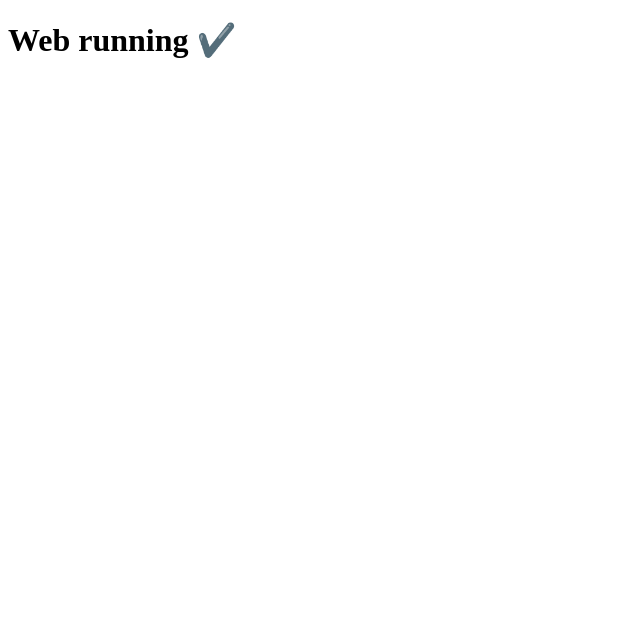
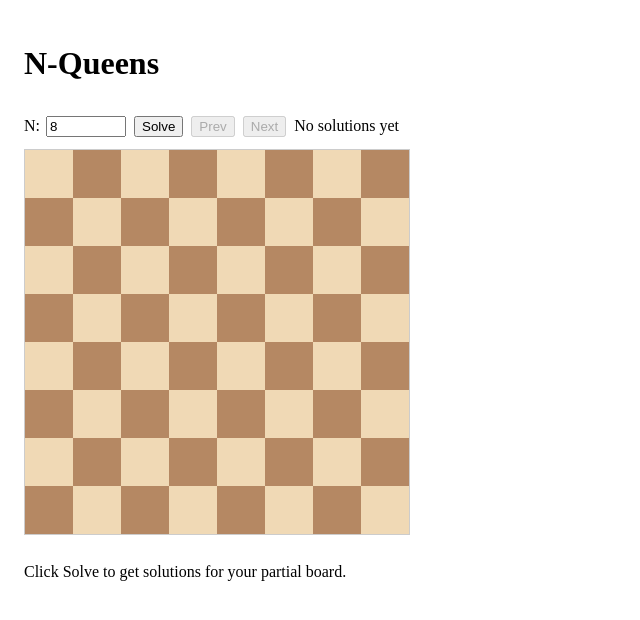
Before and after one commit to sussex-ase-group-3/puzzle-webapp, a React (Vite) app in the folder web/: page / in a window 1280 px wide. Shown: the top 620 px of the page, without its empty margins (0-640 px from the left). Built offline with nearby package versions, Linux system fonts and the light colour scheme; the HTML template or start-up script is replaced by a standard one.

Commit message:
added a basic front end

```diff
--- a/web/src/App.tsx
+++ b/web/src/App.tsx
@@ -1,3 +1,79 @@
+import { useState } from "react";
+import type { BoardState } from "./types";
+import { fetchSolutions } from "./api";
+import { Board } from "./components/Board";
+import { Controls } from "./components/Controls";
+
 export default function App() {
-  return <h1>Web running ✔️</h1>;
+  const [n, setN] = useState(8);
+  const [partial, setPartial] = useState<BoardState>(() => Array(8).fill(-1));
+  const [solutions, setSolutions] = useState<BoardState[]>([]);
+  const [idx, setIdx] = useState(0);
+  const [loading, setLoading] = useState(false);
+  const [error, setError] = useState<string | null>(null);
+
+  // when N changes, reset board and selection
+  const changeN = (v: number) => {
+    const nv = Math.max(1, Math.min(20, Math.floor(v || 0)));
+    setN(nv);
+    setPartial(Array(nv).fill(-1));
+    setSolutions([]);
+    setIdx(0);
+    setError(null);
+  };
+
+  const onCellToggle = (row: number, col: number) => {
+    setPartial(p => {
+      const next = [...p];
+      next[row] = (next[row] === col) ? -1 : col; // max one queen per row
+      return next;
+    });
+  };
+
+  const onSolve = async () => {
+    setLoading(true); setError(null);
+    try {
+      const data = await fetchSolutions({ n, partial });
+      setSolutions(data.solutions);
+      setIdx(0);
+    } catch (e: any) {
+      setError(e?.message ?? "Unknown error");
+      setSolutions([]);
+      setIdx(0);
+    } finally {
+      setLoading(false);
+    }
+  };
+
+  const hasSolutions = solutions.length > 0;
+  const current = hasSolutions ? solutions[idx] : null;
+
+  return (
+    <div style={{ padding: 16, display: "grid", gap: 12 }}>
+      <h1>N-Queens</h1>
+
+      <Controls
+        n={n}
+        setN={changeN}
+        count={solutions.length}
+        index={idx}
+        prev={() => setIdx(i => (i - 1 + solutions.length) % solutions.length)}
+        next={() => setIdx(i => (i + 1) % solutions.length)}
+        solve={onSolve}
+        solving={loading}
+      />
+
+      {error && <div style={{ color: "crimson" }}>{error}</div>}
+
+      <Board
+        n={n}
+        placement={current ?? partial}
+        editable={!hasSolutions}    // lock board when viewing a solution (optional)
+        onToggle={onCellToggle}
+      />
+
+      {!hasSolutions && !loading && <p>Click Solve to get solutions for your partial board.</p>}
+      {hasSolutions && <p>{solutions.length} solution(s) found.</p>}
+    </div>
+  );
 }
--- /dev/null
+++ b/web/src/api.ts
@@ -0,0 +1,14 @@
+import type { SolveRequest, SolveResponse } from "./types";
+
+export async function fetchSolutions(req: SolveRequest): Promise<SolveResponse> {
+  const res = await fetch("/api/nqueens/solve", {
+    method: "POST",
+    headers: { "Content-Type": "application/json" },
+    body: JSON.stringify(req),
+  });
+  if (!res.ok) {
+    const msg = await res.text().catch(() => "");
+    throw new Error(`Solve failed: ${res.status} ${msg}`);
+  }
+  return res.json();
+}
--- /dev/null
+++ b/web/src/components/Board.tsx
@@ -0,0 +1,49 @@
+import React from "react";
+import type { BoardState } from "../types";
+
+export function Board({
+  n, placement, editable, onToggle
+}: {
+  n: number;
+  placement: BoardState;
+  editable: boolean;
+  onToggle: (row: number, col: number) => void;
+}) {
+  const size = `min(48px, calc(80vmin/${n}))`;
+  return (
+    <div
+      role="grid"
+      aria-label={`${n} by ${n} board`}
+      style={{
+        display: "grid",
+        gridTemplateColumns: `repeat(${n}, ${size})`,
+        gridAutoRows: `${size}`,
+        border: "1px solid #ccc",
+        width: "fit-content"
+      }}
+    >
+      {Array.from({ length: n * n }, (_, i) => {
+        const r = Math.floor(i / n), c = i % n;
+        const hasQ = placement[r] === c;
+        const dark = (r + c) % 2 === 1;
+        return (
+          <button
+            key={i}
+            role="gridcell"
+            aria-label={`Row ${r + 1} Col ${c + 1}${hasQ ? " with queen" : ""}`}
+            disabled={!editable}
+            onClick={() => editable && onToggle(r, c)}
+            style={{
+              border: "none",
+              background: dark ? "#b58863" : "#f0d9b5",
+              cursor: editable ? "pointer" : "default",
+              fontSize: "clamp(16px, 6vmin, 26px)"
+            }}
+          >
+            {hasQ ? "♛" : ""}
+          </button>
+        );
+      })}
+    </div>
+  );
+}
--- /dev/null
+++ b/web/src/components/Controls.tsx
@@ -0,0 +1,29 @@
+export function Controls({
+  n, setN, count, index, prev, next, solve, solving
+}: {
+  n: number; setN: (v: number) => void;
+  count: number; index: number;
+  prev: () => void; next: () => void;
+  solve: () => void; solving: boolean;
+}) {
+  return (
+    <div style={{ display: "flex", gap: 8, alignItems: "center" }}>
+      <label>
+        N:
+        <input
+          type="number"
+          min={1} max={20}
+          value={n}
+          onChange={e => setN(+e.target.value)}
+          style={{ width: 72, marginLeft: 6 }}
+        />
+      </label>
+      <button onClick={solve} disabled={solving}>
+        {solving ? "Solving…" : "Solve"}
+      </button>
+      <button onClick={prev} disabled={!count}>Prev</button>
+      <button onClick={next} disabled={!count}>Next</button>
+      <span>{count ? `Solution ${index + 1}/${count}` : "No solutions yet"}</span>
+    </div>
+  );
+}
--- /dev/null
+++ b/web/src/types.ts
@@ -0,0 +1,3 @@
+export type BoardState = number[];           // arr[row]=col, -1 for empty
+export type SolveRequest = { n: number; partial: BoardState; };
+export type SolveResponse = { solutions: BoardState[]; };
--- a/web/vite.config.ts
+++ b/web/vite.config.ts
@@ -3,5 +3,10 @@ import react from "@vitejs/plugin-react";
 
 export default defineConfig({
   plugins: [react()],
-  server: { port: 5173 }
+  server: {
+    port: 5173,
+    proxy: {
+      "/api": "http://localhost:3000"
+    }
+  }
 });
```
Also changed, not shown: 2 other files (tests, documents, lock files or other folders).
